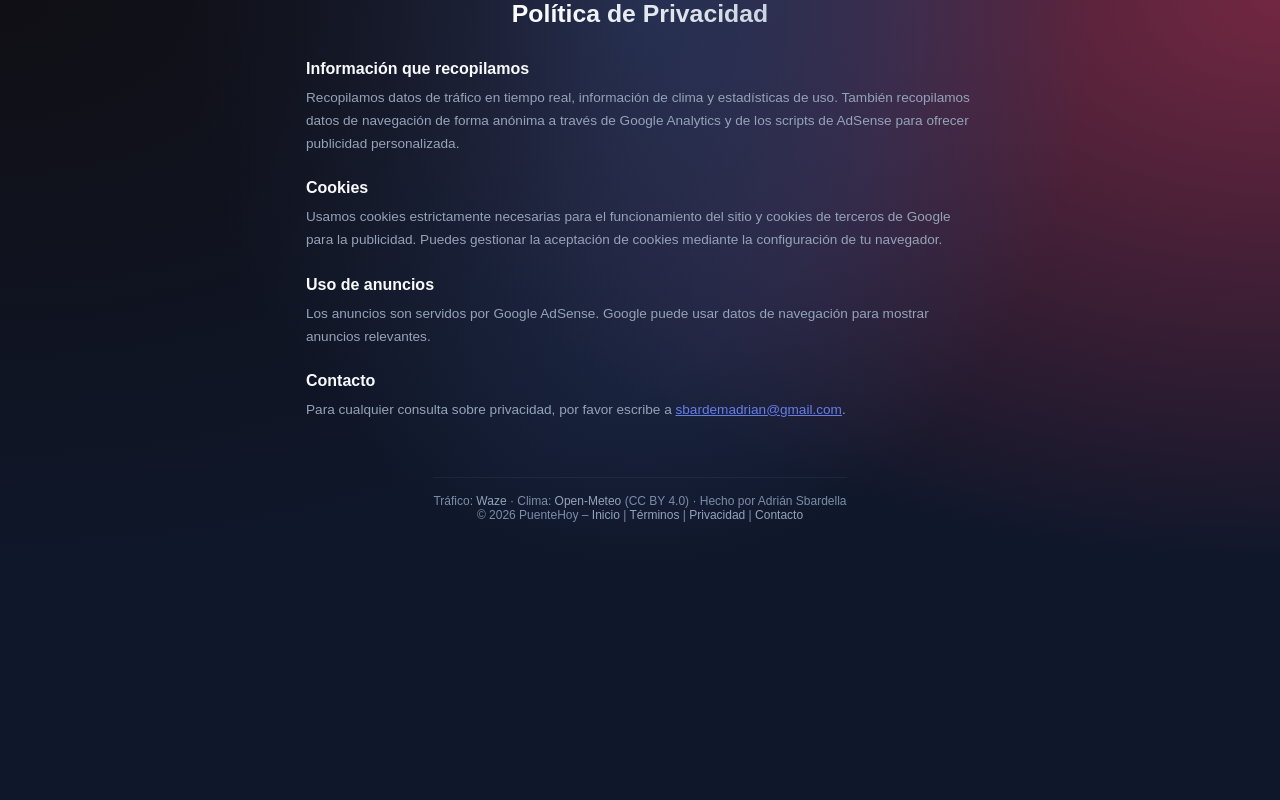
After one commit to radianx/trafico-puente-san-roque-waze, a Flask app: page /privacy in a window 1280 px wide. The commit adds this page. Run offline with Flask 3, Linux system fonts and the light colour scheme; some libraries are stand-ins or nearby versions.

Commit message:
Ajustes de compliance con google AdSense

```diff
--- a/app.py
+++ b/app.py
@@ -440,6 +440,12 @@ logging.getLogger("WazeRouteCalculator.WazeRouteCalculator").setLevel(logging.WA
 app = Flask(__name__)
 app.wsgi_app = ProxyFix(app.wsgi_app, x_proto=1, x_host=1)
 
+
+@app.context_processor
+def inject_globals():
+    """Make current_year available in all templates."""
+    return {"current_year": datetime.now().year}
+
 # Configuración de Coordenadas y Región
 POSADAS_COORDS = "-27.4035,-55.8928"
 ENCARNACION_COORDS = "-27.3522,-55.8588"
@@ -539,7 +545,7 @@ def build_index_context():
     context["level_ida_key"] = level_ida["key"]
     context["level_vuelta_key"] = level_vuelta["key"]
     context["level_ida_label"] = level_ida["label"]
-    context["level_vuelta_label"] = level_vuelta["label"]
+    context["show_ads"] = True
 
     if cache.get("status") == "success":
         ticker_text = f"🚗 TRÁNSITO EN VIVO: A ENCARNACIÓN {ida_mins if ida_mins is not None else '--'} MIN - {level_ida['label'].upper()} • A POSADAS {vuelta_mins if vuelta_mins is not None else '--'} MIN - {level_vuelta['label'].upper()}"
@@ -742,6 +748,7 @@ def start_background_updater():
         updater_thread.start()
 
 
+
 @app.route('/', methods=['GET'])
 def index():
     """Ruta para el microfrontend en smartphone (render.com)"""
@@ -757,6 +764,21 @@ def sitemap():
         <loc>{base}/</loc>
         <changefreq>always</changefreq>
         <priority>1.0</priority>
+    </url>
+    <url>
+        <loc>{base}/privacy</loc>
+        <changefreq>monthly</changefreq>
+        <priority>0.3</priority>
+    </url>
+    <url>
+        <loc>{base}/terms</loc>
+        <changefreq>monthly</changefreq>
+        <priority>0.3</priority>
+    </url>
+    <url>
+        <loc>{base}/contact</loc>
+        <changefreq>monthly</changefreq>
+        <priority>0.3</priority>
     </url>
 </urlset>"""
     response = app.response_class(xml, mimetype='application/xml')
@@ -796,6 +818,19 @@ def favicon():
 @app.route('/manifest.json')
 def manifest():
     return app.send_static_file('manifest.json')
+
+# New Policy Pages
+@app.route('/privacy')
+def privacy():
+    return render_template('privacy.html')
+
+@app.route('/terms')
+def terms():
+    return render_template('terms.html')
+
+@app.route('/contact')
+def contact():
+    return render_template('contact.html')
 
 
 @app.route('/sw.js')
--- a/static/css/style.css
+++ b/static/css/style.css
@@ -1077,25 +1077,52 @@ body {
     white-space: nowrap
 }
 
-.attribution {
+/* Shared footer for all pages */
+.footer {
     text-align: center;
-    padding: 0.5rem 0 1.25rem;
+    padding: 1rem 0 1.5rem;
     font-size: 0.75rem;
     color: var(--text-dim);
-    line-height: 1.5;
-    max-width: 65ch;
-    margin: 0 auto
-}
-
-.attribution a {
+    border-top: 1px solid var(--card-border);
+    margin-top: var(--block-gap);
+}
+
+.footer a {
     color: var(--text-muted);
-    text-decoration: underline
-}
-
-.attribution a:focus-visible {
-    outline: none;
-    box-shadow: var(--focus-ring);
-    border-radius: 4px
+    text-decoration: none;
+    transition: color 0.2s;
+}
+
+.footer a:hover {
+    color: var(--blue);
+}
+
+/* Policy pages (privacy, terms, contact) */
+.content {
+    max-width: 700px;
+    margin: 0 auto;
+    padding: 1.5rem 1rem;
+}
+
+.content section {
+    margin-bottom: 1.5rem;
+}
+
+.content h2 {
+    font-size: 1rem;
+    font-weight: 600;
+    color: #f8fafc;
+    margin-bottom: 0.5rem;
+}
+
+.content p {
+    font-size: 0.85rem;
+    color: var(--text-muted);
+    line-height: 1.7;
+}
+
+.content a {
+    color: var(--blue);
 }
 
 .ads-section {
--- /dev/null
+++ b/templates/partials/footer.html
@@ -0,0 +1,7 @@
+<footer class="footer">
+    <p class="footer-credits">Tráfico: <a href="https://www.waze.com" target="_blank" rel="noopener noreferrer">Waze</a>
+        · Clima: <a href="https://open-meteo.com/" target="_blank" rel="noopener noreferrer">Open-Meteo</a> (CC BY 4.0)
+        · Hecho por Adrián Sbardella</p>
+    <p>&copy; {{ current_year }} PuenteHoy – <a href="/">Inicio</a> | <a href="/terms">Términos</a> | <a
+            href="/privacy">Privacidad</a> | <a href="/contact">Contacto</a></p>
+</footer>
--- /dev/null
+++ b/templates/privacy.html
@@ -0,0 +1,44 @@
+<!DOCTYPE html>
+<html lang="es">
+
+<head>
+    <meta charset="UTF-8">
+    <meta name="viewport" content="width=device-width, initial-scale=1.0">
+    <title>Política de Privacidad | PuenteHoy</title>
+    <meta name="description"
+        content="Política de privacidad del sitio PuenteHoy, detalle de recolección de datos, cookies y uso de anuncios de Google AdSense.">
+    <link rel="stylesheet" href="/static/css/style.css">
+</head>
+
+<body>
+    <header class="header">
+        <h1>Política de Privacidad</h1>
+    </header>
+    <main class="content" id="main-content">
+        <section>
+            <h2>Información que recopilamos</h2>
+            <p>Recopilamos datos de tráfico en tiempo real, información de clima y estadísticas de uso. También
+                recopilamos datos de navegación de forma anónima a través de Google Analytics y de los scripts de
+                AdSense para ofrecer publicidad personalizada.</p>
+        </section>
+        <section>
+            <h2>Cookies</h2>
+            <p>Usamos cookies estrictamente necesarias para el funcionamiento del sitio y cookies de terceros de Google
+                para la publicidad. Puedes gestionar la aceptación de cookies mediante la configuración de tu navegador.
+            </p>
+        </section>
+        <section>
+            <h2>Uso de anuncios</h2>
+            <p>Los anuncios son servidos por Google AdSense. Google puede usar datos de navegación para mostrar anuncios
+                relevantes.</p>
+        </section>
+        <section>
+            <h2>Contacto</h2>
+            <p>Para cualquier consulta sobre privacidad, por favor escribe a <a
+                    href="mailto:sbardemadrian@gmail.com">sbardemadrian@gmail.com</a>.</p>
+        </section>
+    </main>
+    {% include 'partials/footer.html' %}
+</body>
+
+</html>
```
Also changed, not shown: templates/contact.html (added, +22 -0 lines), templates/index.html (+9 -17 lines), templates/partials/ads.html (added, +9 -0 lines), templates/terms.html (added, +34 -0 lines).
